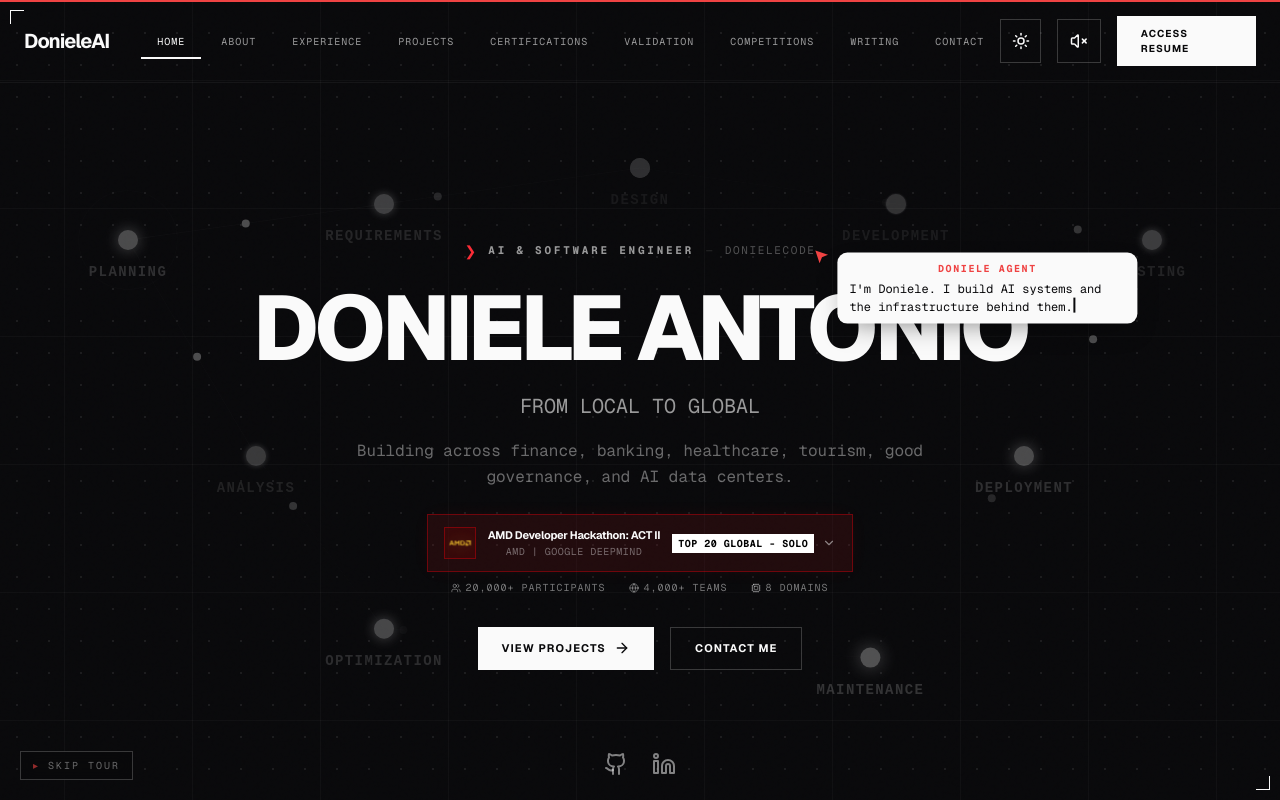
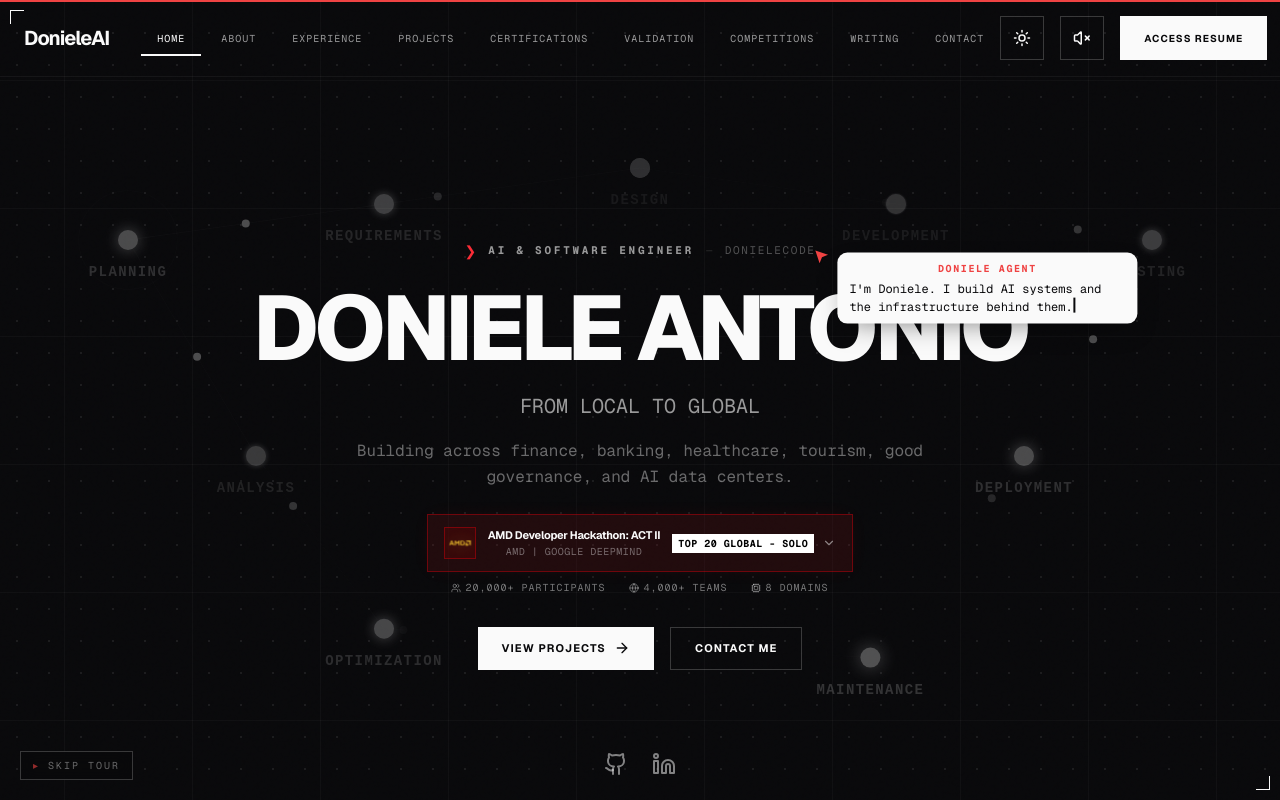
Before and after one commit to donyelqt/donielearys, a Next.js app: page / in a window 1280 px wide. Shown: the top 800 px of the page. Built offline with nearby package versions, Linux system fonts and the light colour scheme.

Commit message:
fix(nav): keep resume CTA on one line at control height (#48)

```diff
--- a/src/components/Navbar.tsx
+++ b/src/components/Navbar.tsx
@@ -217,7 +217,7 @@ export default function Navbar() {
             >
               DonieleAI
             </Link>
-            <div className="hidden lg:flex gap-1 relative" ref={navRef}>
+            <div className="hidden xl:flex gap-1 relative" ref={navRef}>
               {navItems.map((item) => {
                 const isActive = activeSection === item.name
                 return (
@@ -284,7 +284,7 @@ export default function Navbar() {
             </Link>
             <Link
               href="/resume.pdf"
-              className="hidden sm:block px-6 py-2.5 text-[10px] font-bold bg-foreground text-background rounded-none hover:bg-foreground/90 transition-colors uppercase tracking-widest"
+              className="hidden sm:flex items-center justify-center shrink-0 whitespace-nowrap h-11 px-6 text-[10px] font-bold bg-foreground text-background rounded-none hover:bg-foreground/90 transition-colors uppercase tracking-widest"
             >
               Access Resume
             </Link>
@@ -292,7 +292,7 @@ export default function Navbar() {
             <button
               ref={toggleRef}
               type="button"
-              className="lg:hidden p-2.5 -m-1 text-foreground focus-hard"
+              className="xl:hidden p-2.5 -m-1 text-foreground focus-hard"
               onClick={() => setMobileMenuOpen(!mobileMenuOpen)}
               aria-expanded={mobileMenuOpen}
               aria-controls="mobile-menu"
@@ -315,7 +315,7 @@ export default function Navbar() {
                 exit={{ opacity: 0, scaleY: 0 }}
                 transition={{ duration: 0.25, ease: [0.22, 1, 0.36, 1] }}
                 style={{ transformOrigin: "top" }}
-                 className="absolute top-full left-0 right-0 bg-background border-b border-foreground/10 lg:hidden overflow-hidden"
+                 className="absolute top-full left-0 right-0 bg-background border-b border-foreground/10 xl:hidden overflow-hidden"
               >
                 <div className="flex flex-col p-6 gap-1">
                   {navItems.map((item) => {
```
